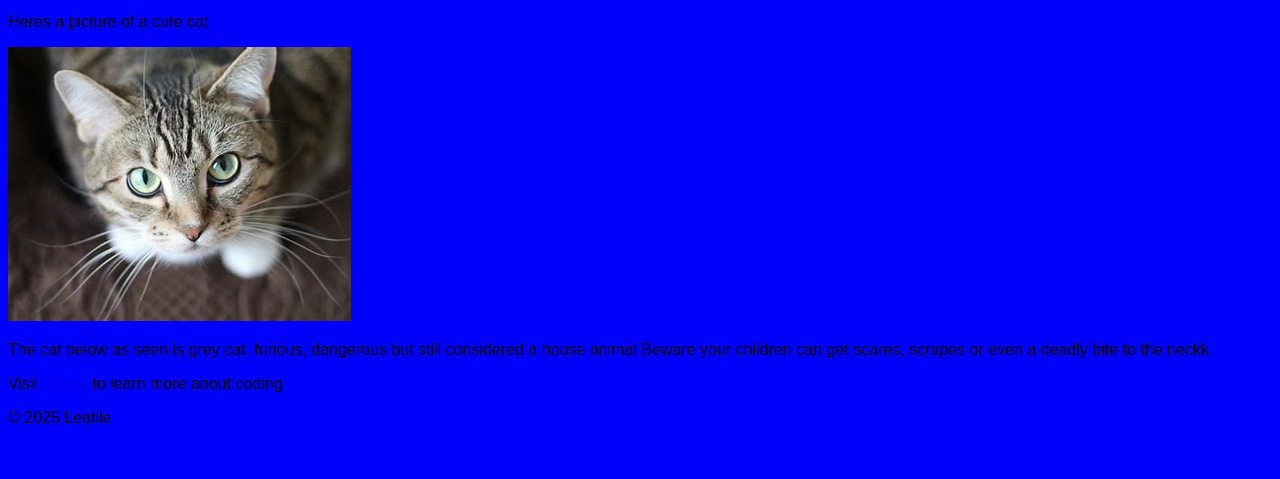
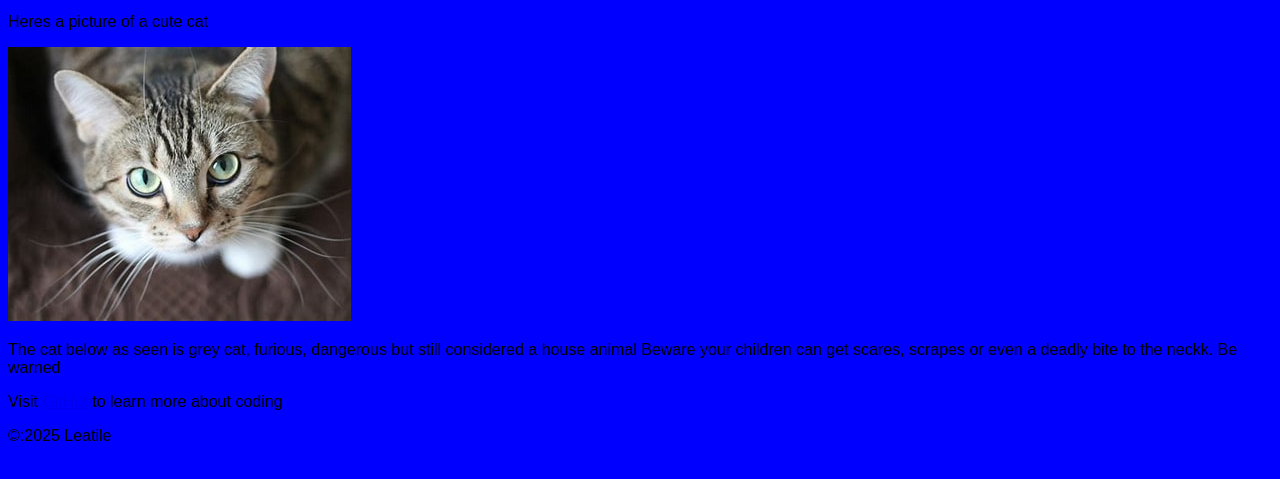
Before and after one commit to Bida25-445/my-github-page, a plain HTML site: page index.html in a window 1280 px wide. Shown: the part 149-628 px from the top of the page. Drawn offline with Linux system fonts and the light colour scheme.

Commit message:
Updated content

```diff
--- a/index.html
+++ b/index.html
@@ -21,7 +21,7 @@
             <img src="Tutorial1.jpeg" alt="A cute kitten">
             <p>
                 The cat below as seen is grey cat, furious, dangerous but still considered a house animal
-                Beware your children can get scares, scrapes or even a deadly bite to the neckk.
+                Beware your children can get scares, scrapes or even a deadly bite to the neckk. Be warned
             </p>
             <p>Visit <a href="https://github.com">GitHub</a>to learn more about coding</p>
         </main>
```
